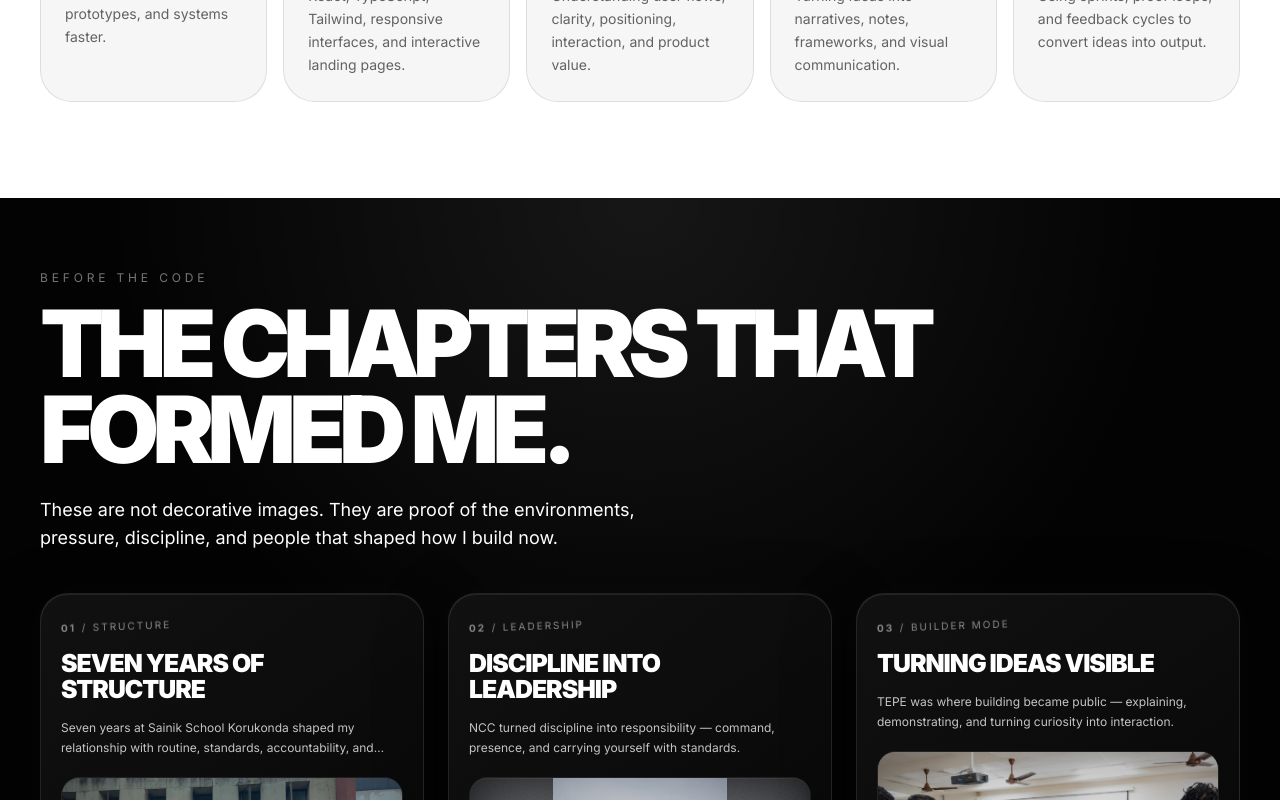
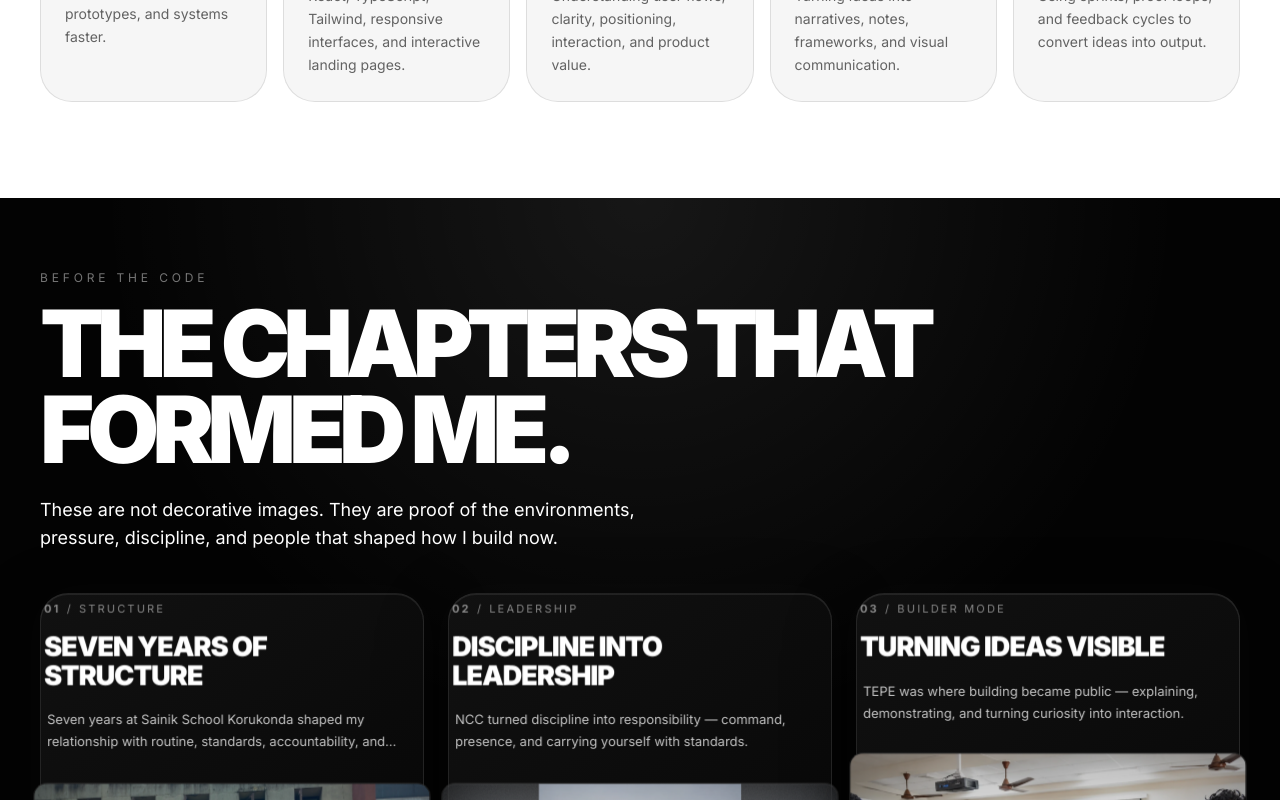
Before and after one commit to batmanvigilante7/hemanthsai, a React (Vite) app: page / in a window 1280 px wide. Shown: the part 11200-12000 px from the top of the page. Built offline with nearby package versions, Linux system fonts and the light colour scheme.

Commit message:
feat: implement Aceternity 3D Card Effect mechanics on ChapterCard

```diff
--- a/src/PortfolioApp.tsx
+++ b/src/PortfolioApp.tsx
@@ -709,8 +709,8 @@ function ChapterCard({ chapter, onOpen, className = '' }: { chapter: Chapter; on
   const desktopPlateHeight = imagePlate === 'wide' ? 'md:h-[240px]' : imagePlate === 'tall' ? 'md:h-[240px]' : 'md:h-[220px]';
   const desktopFitClass = imageFit === 'contain' ? 'md:object-contain' : 'md:object-cover';
   return (
-    <FadeIn className={`${className} md:min-h-[360px]`}>
-      <CardContainer divisor={35} containerClassName="py-0 h-full w-full flex items-stretch justify-stretch" className="h-full w-full">
+    <FadeIn className={`${className} md:min-h-[360px] overflow-visible`}>
+      <CardContainer divisor={18} containerClassName="py-0 h-full w-full flex items-stretch justify-stretch overflow-visible" className="h-full w-full overflow-visible">
         <CardBody className="chapter-card group relative flex h-full min-h-[360px] w-full flex-col justify-start gap-4 overflow-visible rounded-[1.5rem] border border-white/10 bg-[linear-gradient(145deg,#111111,#050505)] p-4 text-white shadow-[inset_0_1px_0_rgba(255,255,255,0.08),0_22px_70px_rgba(0,0,0,0.34),0_0_42px_rgba(255,255,255,0.025)] sm:rounded-[1.75rem] md:min-h-[360px] md:p-5 [transform-style:preserve-3d]">
           <button
             type="button"
@@ -725,7 +725,7 @@ function ChapterCard({ chapter, onOpen, className = '' }: { chapter: Chapter; on
           <div className="chapter-card-glow" />
 
           <CardItem
-            translateZ="50"
+            translateZ={90}
             className="w-full"
           >
             <p className="chapter-chip text-[9px] uppercase tracking-[0.2em] text-white/50 sm:text-[10px]">
@@ -739,7 +739,7 @@ function ChapterCard({ chapter, onOpen, className = '' }: { chapter: Chapter; on
           </CardItem>
 
           <CardItem
-            translateZ="60"
+            translateZ={75}
             className="w-full"
           >
             <p className="chapter-card-caption line-clamp-2 max-w-xl text-xs leading-relaxed text-white/58">
@@ -748,9 +748,10 @@ function ChapterCard({ chapter, onOpen, className = '' }: { chapter: Chapter; on
           </CardItem>
 
           <CardItem
-            translateZ="100"
-            className={`noise group relative z-0 mt-1 h-[190px] w-full select-none overflow-hidden rounded-[1.15rem] border border-white/10 bg-black/35 shadow-[inset_0_1px_0_rgba(255,255,255,0.08)] ${desktopPlateHeight}`}
+            translateZ={140}
+            className="w-full mt-4"
           >
+            <div className={`noise group relative z-0 h-60 w-full select-none overflow-hidden rounded-xl border border-white/10 bg-black/35 shadow-[inset_0_1px_0_rgba(255,255,255,0.08)] ${desktopPlateHeight}`}>
               {useBlurBackplate && (
                 <img
                   src={src}
@@ -770,10 +771,11 @@ function ChapterCard({ chapter, onOpen, className = '' }: { chapter: Chapter; on
               />
               <div className="pointer-events-none absolute inset-0 z-20 bg-[linear-gradient(180deg,rgba(0,0,0,0),rgba(0,0,0,0.34))]" />
               <div className="pointer-events-none absolute inset-0 z-20 shadow-[inset_0_0_70px_rgba(0,0,0,0.45)] sm:shadow-[inset_0_0_100px_rgba(0,0,0,0.55)]" />
+            </div>
           </CardItem>
 
           <CardItem
-            translateZ="20"
+            translateZ={45}
             className="w-full"
           >
             <p className="mt-1 text-[9px] uppercase tracking-[0.24em] text-white/38">
--- a/src/components/ui/3d-card.tsx
+++ b/src/components/ui/3d-card.tsx
@@ -1,17 +1,19 @@
 "use client";
 
 import { cn } from "@/lib/utils";
-
 import React, {
   createContext,
   useState,
   useContext,
   useRef,
-  useEffect,
 } from "react";
 
 const MouseEnterContext = createContext<
-  [boolean, React.Dispatch<React.SetStateAction<boolean>>] | undefined
+  [
+    boolean,
+    React.Dispatch<React.SetStateAction<boolean>>,
+    { rotateX: number; rotateY: number }
+  ] | undefined
 >(undefined);
 
 export const CardContainer = ({
@@ -29,18 +31,19 @@ export const CardContainer = ({
 }) => {
   const containerRef = useRef<HTMLDivElement>(null);
   const [isMouseEntered, setIsMouseEntered] = useState(false);
+  const [rotation, setRotation] = useState({ rotateX: 0, rotateY: 0 });
 
   const handleMouseMove = (e: React.MouseEvent<HTMLDivElement>) => {
     if (!containerRef.current) return;
     if (disableOnMobile && typeof window !== "undefined" && window.innerWidth < 768) {
-      containerRef.current.style.transform = `rotateY(0deg) rotateX(0deg)`;
+      setRotation({ rotateX: 0, rotateY: 0 });
       return;
     }
     const { left, top, width, height } =
       containerRef.current.getBoundingClientRect();
     const x = (e.clientX - left - width / 2) / divisor;
     const y = (e.clientY - top - height / 2) / divisor;
-    containerRef.current.style.transform = `rotateY(${x}deg) rotateX(${-y}deg)`;
+    setRotation({ rotateX: -y, rotateY: x });
   };
 
   const handleMouseEnter = (e: React.MouseEvent<HTMLDivElement>) => {
@@ -48,19 +51,18 @@ export const CardContainer = ({
       return;
     }
     setIsMouseEntered(true);
-    if (!containerRef.current) return;
   };
 
   const handleMouseLeave = (e: React.MouseEvent<HTMLDivElement>) => {
-    if (!containerRef.current) return;
     setIsMouseEntered(false);
-    containerRef.current.style.transform = `rotateY(0deg) rotateX(0deg)`;
+    setRotation({ rotateX: 0, rotateY: 0 });
   };
+
   return (
-    <MouseEnterContext.Provider value={[isMouseEntered, setIsMouseEntered]}>
+    <MouseEnterContext.Provider value={[isMouseEntered, setIsMouseEntered, rotation]}>
       <div
         className={cn(
-          "py-20 flex items-center justify-center",
+          "py-20 flex items-center justify-center overflow-visible",
           containerClassName
         )}
         style={{
@@ -73,7 +75,7 @@ export const CardContainer = ({
           onMouseMove={handleMouseMove}
           onMouseLeave={handleMouseLeave}
           className={cn(
-            "flex items-center justify-center relative transition-all duration-200 ease-linear",
+            "flex items-center justify-center relative overflow-visible",
             className
           )}
           style={{
@@ -90,18 +92,29 @@ export const CardContainer = ({
 export const CardBody = ({
   children,
   className,
+  style,
 }: {
   children: React.ReactNode;
   className?: string;
+  style?: React.CSSProperties;
 }) => {
+  const context = useContext(MouseEnterContext);
+  const rotation = context ? context[2] : { rotateX: 0, rotateY: 0 };
+  const [isMouseEntered] = useMouseEnter();
+
+  const transform = `rotateX(${rotation.rotateX}deg) rotateY(${rotation.rotateY}deg)`;
+
   return (
     <div
       className={cn(
-        "h-96 w-96 [transform-style:preserve-3d]  [&>*]:[transform-style:preserve-3d]",
+        "h-96 w-96 [transform-style:preserve-3d] [&>*]:[transform-style:preserve-3d]",
         className
       )}
       style={{
         transformStyle: "preserve-3d",
+        transform,
+        transition: isMouseEntered ? "none" : "transform 0.5s ease",
+        ...style,
       }}
     >
       {children}
@@ -120,6 +133,7 @@ export const CardItem = ({
   rotateY = 0,
   rotateZ = 0,
   scale = 1,
+  style,
   ...rest
 }: {
   as?: React.ElementType;
@@ -132,28 +146,17 @@ export const CardItem = ({
   rotateY?: number | string;
   rotateZ?: number | string;
   scale?: number | string;
+  style?: React.CSSProperties;
   [key: string]: any;
 }) => {
   const ref = useRef<HTMLDivElement>(null);
-  const [isMouseEntered] = useMouseEnter();
-
-  useEffect(() => {
-    handleAnimations();
-  }, [isMouseEntered]);
-
-  const handleAnimations = () => {
-    if (!ref.current) return;
-    if (isMouseEntered) {
-      ref.current.style.transform = `translateX(${translateX}px) translateY(${translateY}px) translateZ(${translateZ}px) rotateX(${rotateX}deg) rotateY(${rotateY}deg) rotateZ(${rotateZ}deg) scale(${scale})`;
-    } else {
-      ref.current.style.transform = `translateX(0px) translateY(0px) translateZ(0px) rotateX(0deg) rotateY(0deg) rotateZ(0deg) scale(1)`;
-    }
-  };
+  const transform = `translateX(${translateX}px) translateY(${translateY}px) translateZ(${translateZ}px) rotateX(${rotateX}deg) rotateY(${rotateY}deg) rotateZ(${rotateZ}deg) scale(${scale})`;
 
   return (
     <Tag
       ref={ref}
       className={cn("w-fit transition duration-200 ease-linear", className)}
+      style={{ ...style, transform }}
       {...rest}
     >
       {children}
--- a/src/index.css
+++ b/src/index.css
@@ -104,62 +104,39 @@
 
 /* Chapter Card Playful Layered Depth Styling */
 .chapter-card {
-  transform: translateY(0);
-  transition: transform 380ms cubic-bezier(.2,.8,.2,1), border-color 380ms ease, box-shadow 380ms ease !important;
-  overflow: hidden;
+  transition: border-color 380ms ease, box-shadow 380ms ease !important;
+  overflow: visible;
   position: relative;
 }
 
 .chapter-card:hover {
-  transform: translateY(-6px);
   border-color: rgba(255, 255, 255, 0.18) !important;
   box-shadow: 0 32px 90px rgba(0, 0, 0, 0.6), inset 0 1px 1px rgba(255, 255, 255, 0.12) !important;
 }
 
-/* Image layer scale and translation */
+/* Image layer - managed by CardItem */
 .chapter-card-img {
-  transform: scale(1) translateY(0) !important;
-  transition: transform 480ms cubic-bezier(.2,.8,.2,1) !important;
 }
 
-.chapter-card:hover .chapter-card-img {
-  transform: scale(1.045) translateY(-4px) !important;
+/* Title layer - managed by CardItem */
+.chapter-card-title {
 }
 
-/* Title layer translate */
-.chapter-card-title {
-  transform: translateY(0);
-  transition: transform 380ms cubic-bezier(.2,.8,.2,1);
-}
-
-.chapter-card:hover .chapter-card-title {
-  transform: translateY(-4px);
-}
-
-/* Caption opacity and translation */
+/* Caption - managed by CardItem */
 .chapter-card-caption {
   opacity: 0.76;
-  transform: translateY(0);
-  transition: opacity 380ms ease, transform 380ms cubic-bezier(.2,.8,.2,1);
+  transition: opacity 380ms ease;
 }
 
 .chapter-card:hover .chapter-card-caption {
   opacity: 0.95;
-  transform: translateY(-2px);
 }
 
-/* Chapter Number / Badge Chip floating & rotation */
+/* Chapter Number / Badge Chip - managed by CardItem */
 .chapter-chip {
   display: inline-flex;
   align-items: center;
   gap: 0.35rem;
-  transform: translateY(0) rotate(-2deg);
-  transition: transform 380ms cubic-bezier(.2,.8,.2,1);
-  transform-origin: left center;
-}
-
-.chapter-card:hover .chapter-chip {
-  transform: translateY(-5px);
 }
 
 /* Soft highlight spotlight hover glow */
```
Lines whose indentation alone changed are shown as unchanged.
